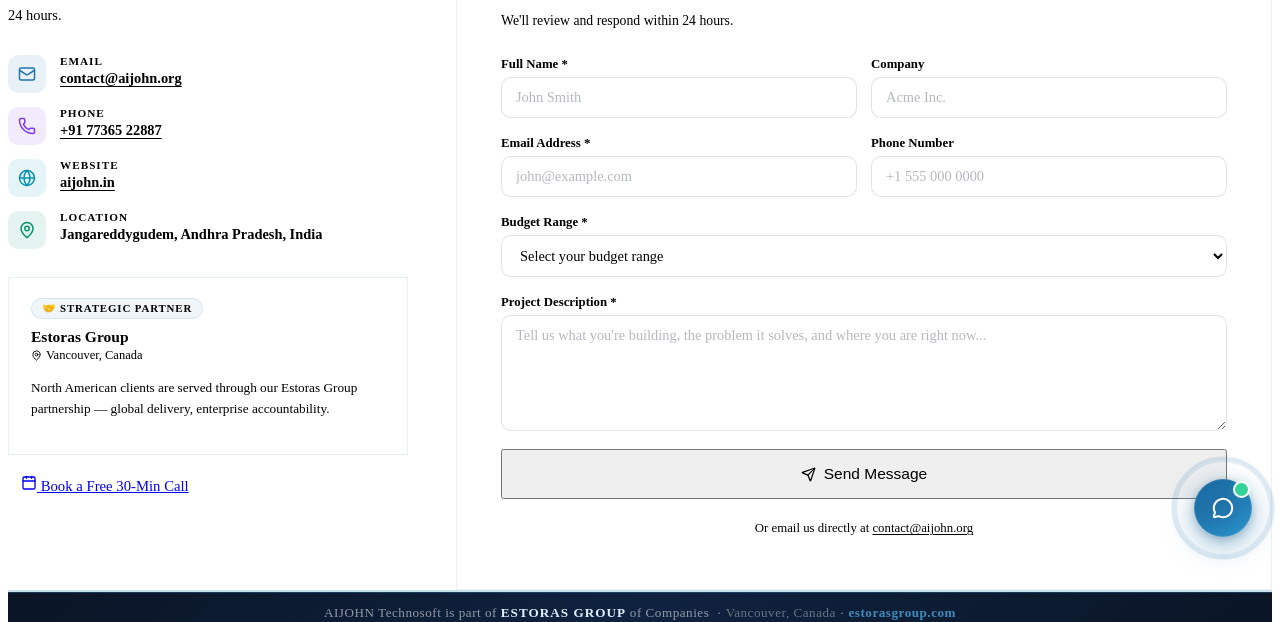
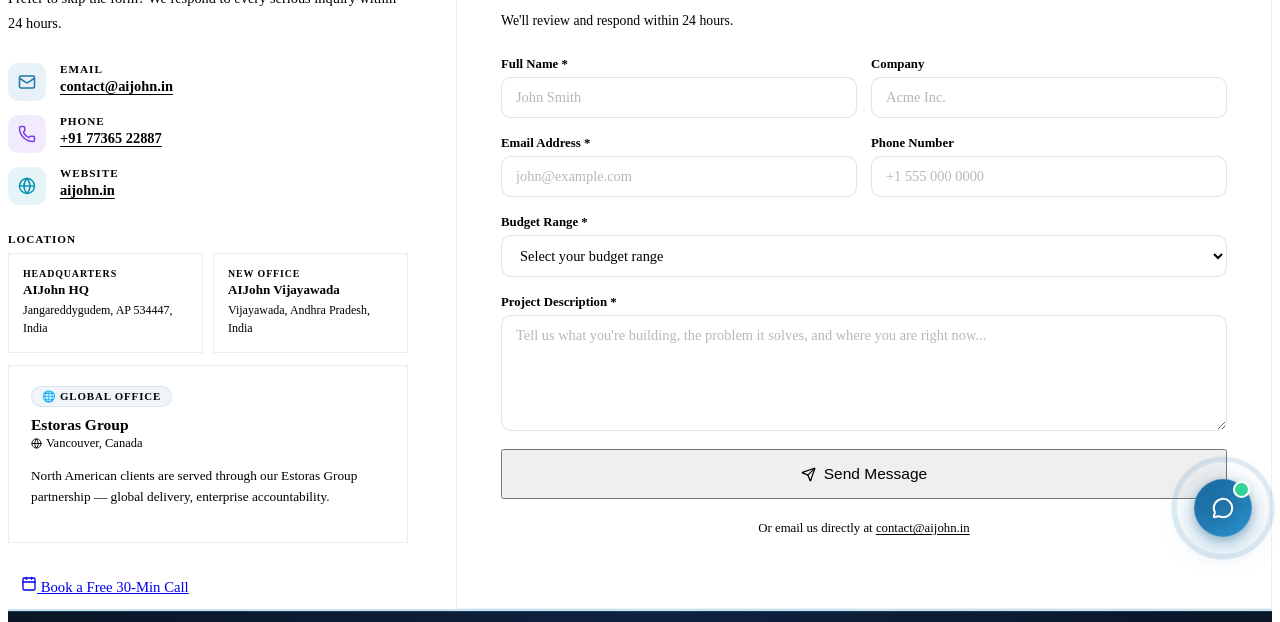
Before and after one commit to Rajesh6935/aijohn, a React (Vite) app: page /contact in a window 1280 px wide. Shown: the part 235-857 px from the top of the page. Built offline with nearby package versions, Linux system fonts and the light colour scheme; the HTML template or start-up script is replaced by a standard one.

Commit message:
adding emailJS functionality

```diff
--- a/src/pages/Contact.css
+++ b/src/pages/Contact.css
@@ -13,10 +13,10 @@
   background: linear-gradient(145deg, rgba(7,16,27,0.9) 0%, rgba(13,27,42,0.8) 50%, rgba(12,32,64,0.9) 100%);
 }
 .contact-body { background:var(--gray-light); }
-.contact-layout { display:grid; grid-template-columns:400px 1fr; gap:48px; align-items:start; }
+.contact-layout { display:grid; grid-template-columns:400px 1fr; gap:48px; align-items:stretch; }
 
 /* Info */
-.contact-info { position:sticky; top:100px; }
+.contact-info { display:flex; flex-direction:column; }
 .contact-info__title { font-size:1.4rem; font-weight:900; color:var(--navy); margin-bottom:8px; }
 .contact-info__sub { font-size:0.9rem; color:var(--gray); line-height:1.72; margin-bottom:28px; }
 .contact-info-items { display:flex; flex-direction:column; gap:14px; margin-bottom:28px; }
@@ -32,6 +32,43 @@
 .contact-info-item__value--link { color:var(--blue-dark); text-decoration:underline; text-underline-offset:3px; transition:opacity 0.2s; }
 .contact-info-item__value--link:hover { opacity:0.72; }
 
+/* Location heading above tiles */
+.contact-loc-heading {
+  font-size: 0.7rem; font-weight: 700; letter-spacing: 0.09em; text-transform: uppercase;
+  color: var(--gray); margin-bottom: 8px;
+}
+
+/* Office location tiles (2-up above Estoras) */
+.contact-offices-row {
+  display: grid;
+  grid-template-columns: 1fr 1fr;
+  gap: 10px;
+  margin-bottom: 12px;
+}
+.contact-loc-tile {
+  background: #fff;
+  border: 1px solid rgba(33,118,174,0.12);
+  border-radius: var(--radius-md);
+  padding: 14px 14px 15px;
+  transition: box-shadow 0.22s var(--ease), border-color 0.22s var(--ease);
+}
+.contact-loc-tile:hover {
+  border-color: rgba(33,118,174,0.3);
+  box-shadow: var(--shadow-sm);
+}
+.contact-loc-tile__label {
+  font-size: 0.62rem; font-weight: 700; letter-spacing: 0.09em; text-transform: uppercase;
+  color: var(--blue-dark);
+  margin-bottom: 3px;
+}
+.contact-loc-tile__name {
+  font-size: 0.82rem; font-weight: 800; color: var(--navy);
+  margin-bottom: 3px;
+}
+.contact-loc-tile__addr {
+  font-size: 0.75rem; color: var(--gray); line-height: 1.5;
+}
+
 .contact-estoras {
   background:#fff; border:1px solid rgba(33,118,174,0.12); border-radius:var(--radius-lg);
   padding:20px 22px; margin-bottom:20px;
@@ -45,10 +82,11 @@
 .contact-estoras__loc { display:flex; align-items:center; gap:4px; font-size:0.78rem; color:var(--gray); margin-bottom:8px; }
 .contact-estoras__desc { font-size:0.83rem; color:var(--gray); line-height:1.65; }
 
-.contact-calendly { width:100%; justify-content:center; padding:13px; font-size:0.92rem; }
+.contact-calendly { width:100%; justify-content:center; padding:13px; font-size:0.92rem; margin-top:auto; }
 
 /* Form */
-.contact-form-card { background:#fff; border-radius:var(--radius-xl); padding:40px 44px; box-shadow:var(--shadow-md); border:1px solid rgba(0,0,0,0.06); }
+.contact-form-col { display:flex; flex-direction:column; }
+.contact-form-card { background:#fff; border-radius:var(--radius-xl); padding:40px 44px; box-shadow:var(--shadow-md); border:1px solid rgba(0,0,0,0.06); flex:1; }
 .contact-form-card__hdr { margin-bottom:28px; }
 .contact-form-card__title { font-size:1.25rem; font-weight:900; color:var(--navy); margin-bottom:5px; }
 .contact-form-card__sub { font-size:0.86rem; color:var(--gray); }
--- a/src/pages/Contact.jsx
+++ b/src/pages/Contact.jsx
@@ -8,23 +8,24 @@ import './Contact.css';
 
 const BUDGET_OPTIONS = [
   { value:'', label:'Select your budget range' },
+  { value:'<$2K', label:'Below $2,000' },
+  { value:'$2K–$5K', label:'$2,000 – $5,000' },
+  { value:'$5K–$10K', label:'$5,000 – $10,000' },
   { value:'$10K–$25K', label:'$10,000 – $25,000' },
   { value:'$25K–$50K', label:'$25,000 – $50,000' },
-  { value:'$50K–$100K', label:'$50,000 – $100,000' },
-  { value:'$100K+', label:'$100,000+' },
+  { value:'$50K+', label:'$50,000+' },
 ];
 
 const INFO_ITEMS = [
-  { icon:<Mail size={18}/>, color:'#2176AE', label:'Email', value:'contact@aijohn.org', href:'mailto:contact@aijohn.org' },
+  { icon:<Mail size={18}/>, color:'#2176AE', label:'Email', value:'contact@aijohn.in', href:'mailto:contact@aijohn.in' },
   { icon:<Phone size={18}/>, color:'#7C3AED', label:'Phone', value:'+91 77365 22887', href:'tel:+917736522887' },
   { icon:<Globe size={18}/>, color:'#0891B2', label:'Website', value:'aijohn.in', href:'https://aijohn.in' },
-  { icon:<MapPin size={18}/>, color:'#059669', label:'Location', value:'Jangareddygudem, Andhra Pradesh, India', href:null },
 ];
 
 export default function Contact() {
   useSEO({
     title: 'Contact',
-    description: 'Start your SaaS project with AIJOHN Technosoft. Book a free 30-minute call, email contact@aijohn.org, or send your brief and get a fixed-price quote back in 48 hours.',
+    description: 'Start your SaaS project with AIJOHN Technosoft. Book a free 30-minute call, email contact@aijohn.in, or send your brief and get a fixed-price quote back in 48 hours.',
     path: '/contact',
   });
   const formRef = useRef(null);
@@ -107,10 +108,25 @@ export default function Contact() {
               ))}
             </div>
 
+            {/* Office tiles — 2 India offices */}
+            <div className="contact-loc-heading">Location</div>
+            <div className="contact-offices-row">
+              <div className="contact-loc-tile">
+                <div className="contact-loc-tile__label">Headquarters</div>
+                <div className="contact-loc-tile__name">AIJohn HQ</div>
+                <div className="contact-loc-tile__addr">Jangareddygudem, AP 534447, India</div>
+              </div>
+              <div className="contact-loc-tile">
+                <div className="contact-loc-tile__label">New Office</div>
+                <div className="contact-loc-tile__name">AIJohn Vijayawada</div>
+                <div className="contact-loc-tile__addr">Vijayawada, Andhra Pradesh, India</div>
+              </div>
+            </div>
+
             <div className="contact-estoras">
-              <span className="contact-estoras__badge">🤝 Strategic Partner</span>
+              <span className="contact-estoras__badge">🌐 Global Office</span>
               <div className="contact-estoras__name">Estoras Group</div>
-              <div className="contact-estoras__loc"><MapPin size={11}/> Vancouver, Canada</div>
+              <div className="contact-estoras__loc"><Globe size={11}/> Vancouver, Canada</div>
               <p className="contact-estoras__desc">North American clients are served through our Estoras Group partnership — global delivery, enterprise accountability.</p>
             </div>
 
@@ -184,14 +200,14 @@ export default function Contact() {
                       {errors.description && <span className="cf-err">{errors.description}</span>}
                     </div>
                     {status==='error' && (
-                      <div className="cf-err-banner">Something went wrong. Email us at contact@aijohn.org</div>
+                      <div className="cf-err-banner">Something went wrong. Email us at contact@aijohn.in</div>
                     )}
                     <button type="submit" className="btn btn-primary cf-submit" disabled={status==='loading'}>
                       {status==='loading'
                         ? <span className="cf-spinner"/>
                         : <><Send size={15}/>Send Message</>}
                     </button>
-                    <p className="cf-note">Or email us directly at <a href="mailto:contact@aijohn.org">contact@aijohn.org</a></p>
+                    <p className="cf-note">Or email us directly at <a href="mailto:contact@aijohn.in">contact@aijohn.in</a></p>
                   </motion.form>
                 )}
               </AnimatePresence>
```
